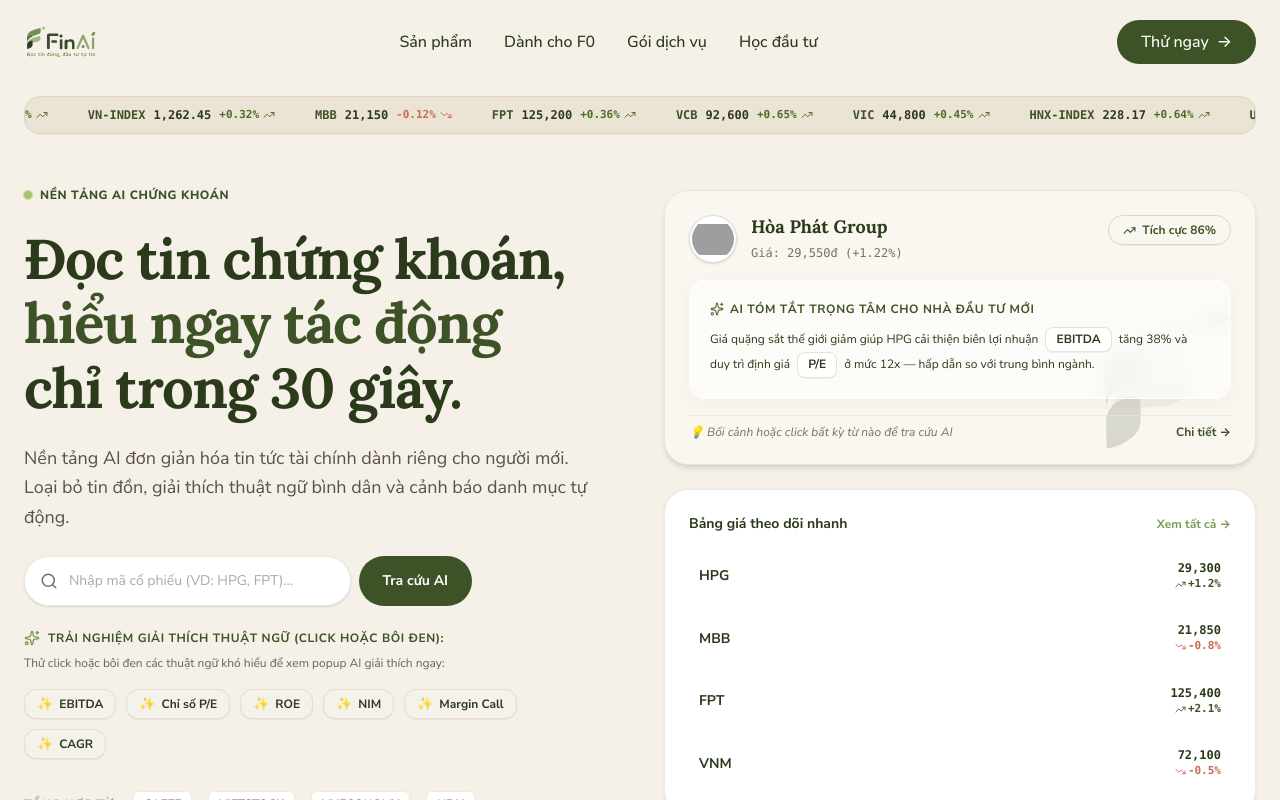
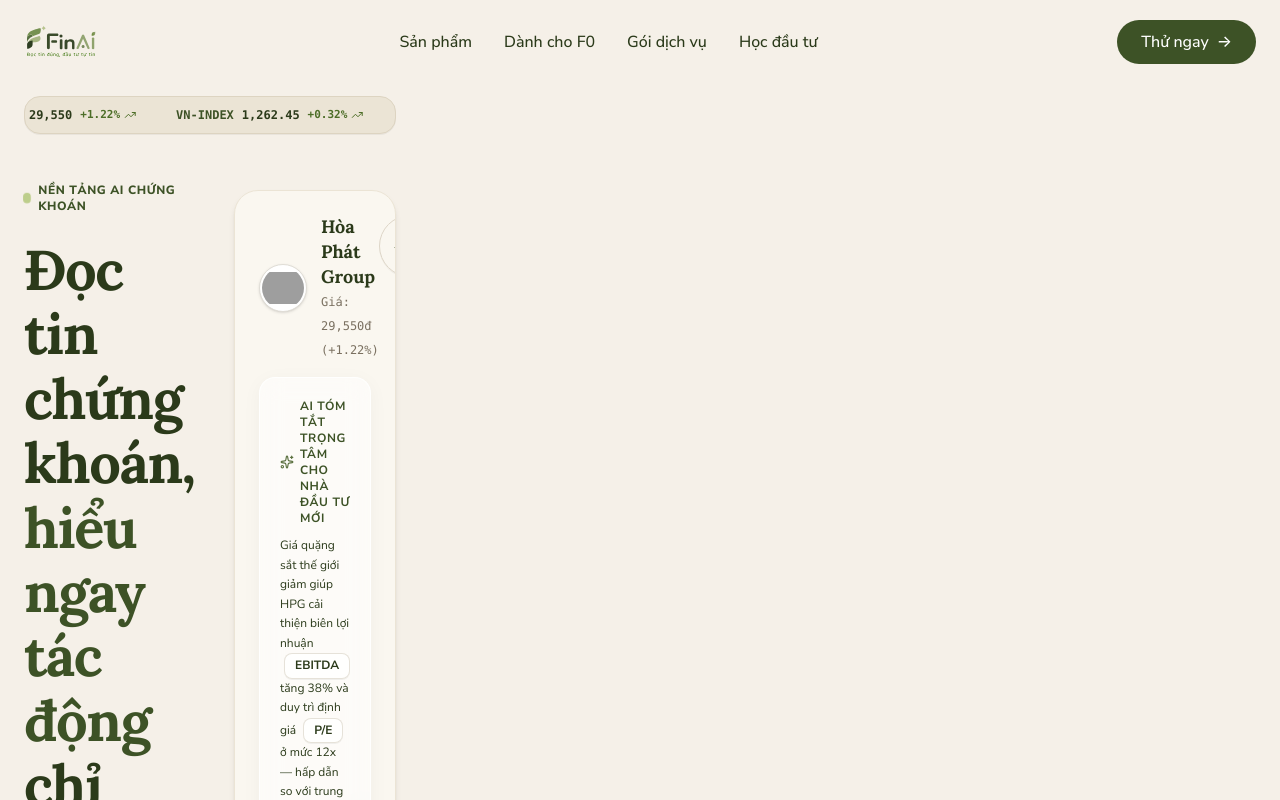
Before and after one commit to PhanHoangKhang/Fin-AI, a React (Vite) app in the folder financial-ai-web/: page / in a window 1280 px wide. Shown: the top 800 px of the page. Built offline with nearby package versions, Linux system fonts and the light colour scheme; grey boxes are pictures that could not be loaded.

Commit message:
add height and width in order to use for extension

```diff
--- a/financial-ai-web/src/index.css
+++ b/financial-ai-web/src/index.css
@@ -1,4 +1,12 @@
 @import "tailwindcss";
+
+html, body, #root {
+  width: 420px;
+  min-height: 500px;
+  margin: 0;
+  padding: 0;
+  background-color: #ffffff;
+}
 
 @theme {
   --font-sans: 'Nunito Sans', -apple-system, BlinkMacSystemFont, 'Segoe UI', Roboto, sans-serif;
```
Also changed, not shown: financial-ai-web/public/manifest.json (added).
